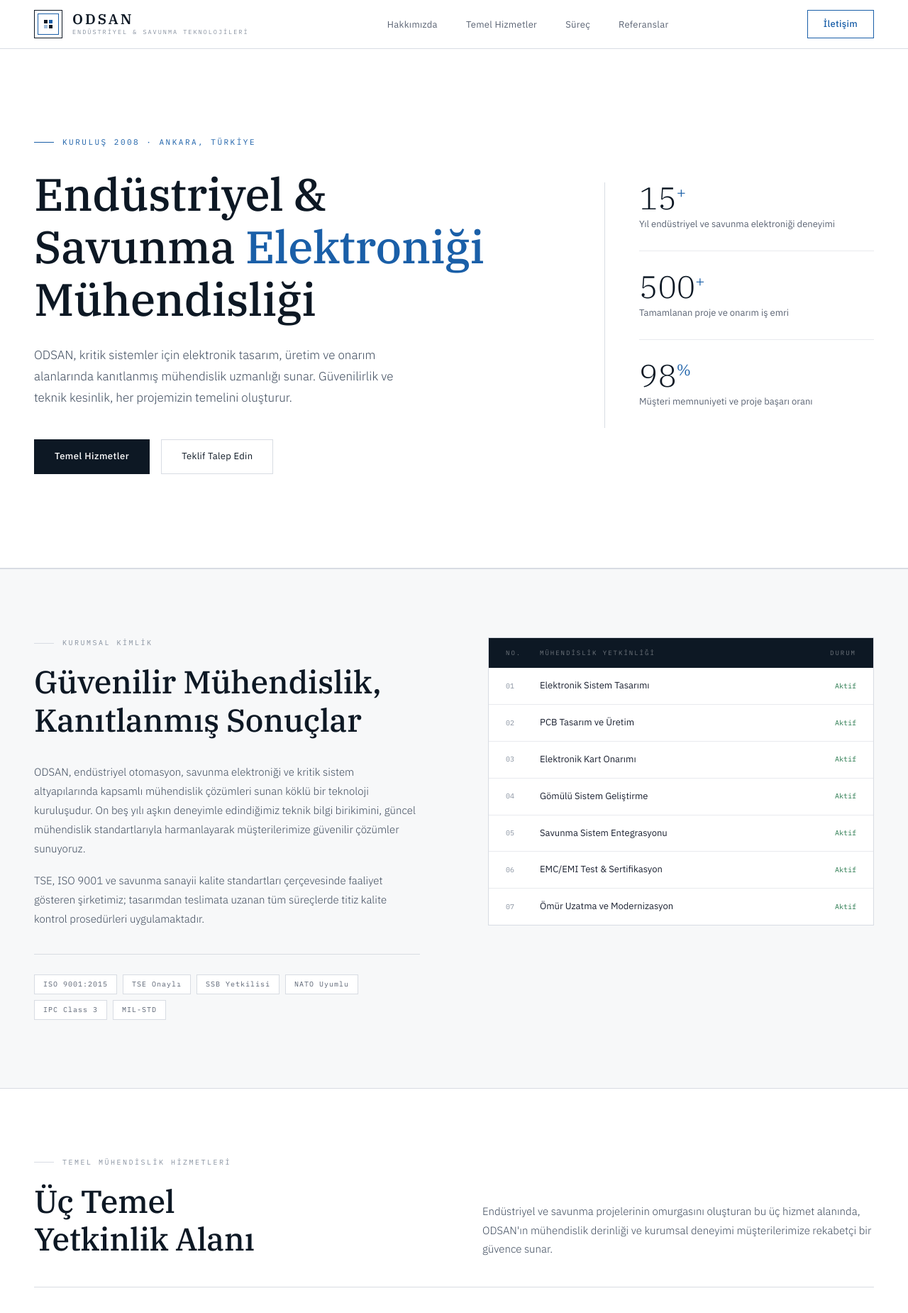
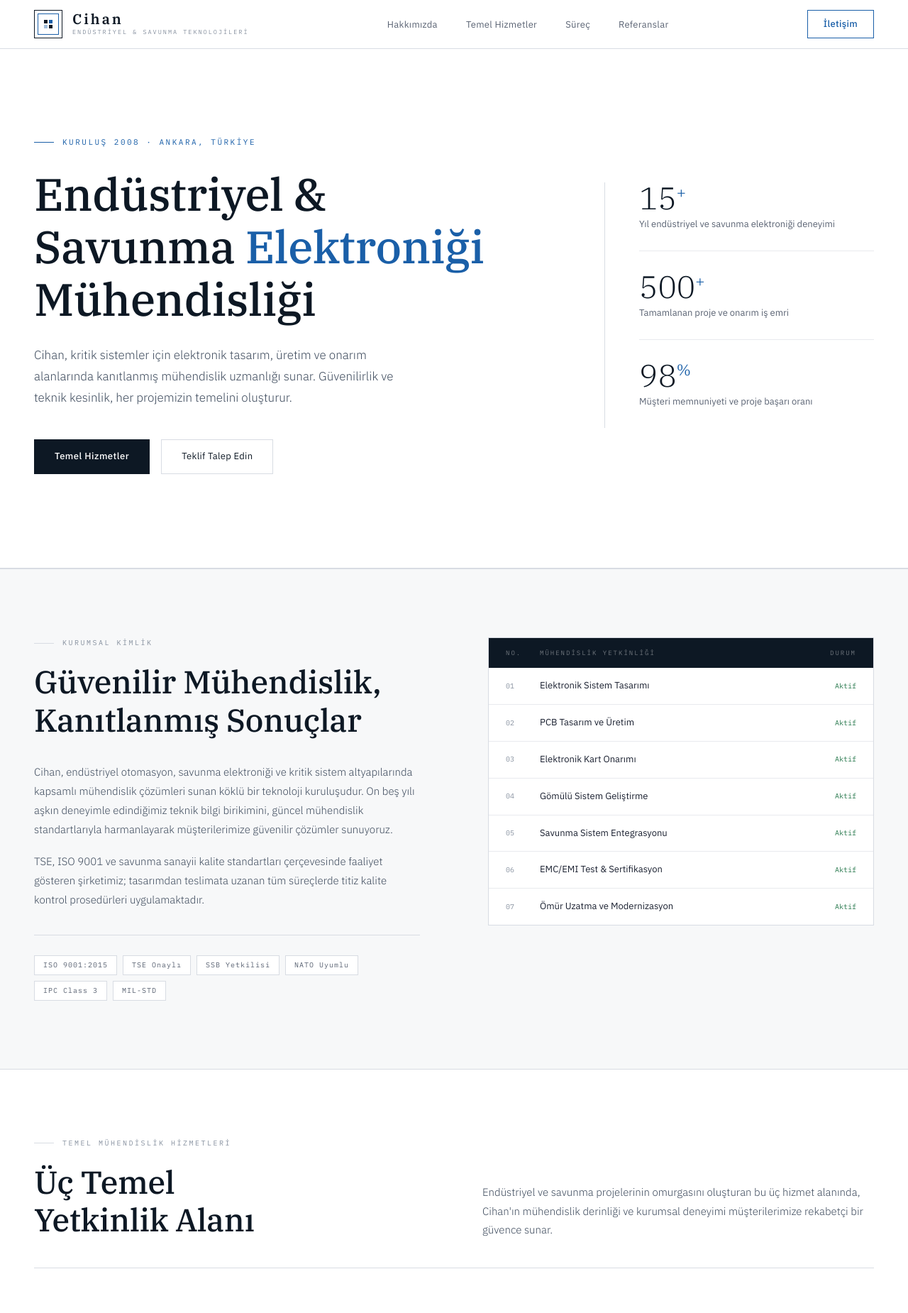
Before and after one commit to emrecihn/cihan.github.io, a plain HTML site: page index.html in a window 1280 px wide. Shown: the top 1850 px of the page at 71% size. Drawn offline with Linux system fonts and the light colour scheme.

Commit message:
Update and rename odsan-website-v2.html to index.html

```diff
--- a/odsan-website-v2.html
+++ b/index.html
@@ -3,7 +3,7 @@
 <head>
 <meta charset="UTF-8">
 <meta name="viewport" content="width=device-width, initial-scale=1.0">
-<title>ODSAN — Endüstriyel & Savunma Teknolojileri</title>
+<title>Cihan — Endüstriyel & Savunma Teknolojileri</title>
 <link href="https://fonts.googleapis.com/css2?family=IBM+Plex+Serif:wght@300;400;500;600&family=IBM+Plex+Sans:wght@300;400;500;600&family=IBM+Plex+Mono:wght@400&display=swap" rel="stylesheet">
 <style>
   :root {
@@ -962,7 +962,7 @@
         </svg>
       </div>
       <div class="logo-wordmark">
-        <span class="logo-main">ODSAN</span>
+        <span class="logo-main">Cihan</span>
         <span class="logo-tagline">Endüstriyel & Savunma Teknolojileri</span>
       </div>
     </a>
@@ -990,7 +990,7 @@
         Mühendisliği
       </h1>
       <p class="hero-lead">
-        ODSAN, kritik sistemler için elektronik tasarım, üretim ve onarım alanlarında kanıtlanmış mühendislik uzmanlığı sunar. Güvenilirlik ve teknik kesinlik, her projemizin temelini oluşturur.
+        Cihan, kritik sistemler için elektronik tasarım, üretim ve onarım alanlarında kanıtlanmış mühendislik uzmanlığı sunar. Güvenilirlik ve teknik kesinlik, her projemizin temelini oluşturur.
       </p>
       <div class="hero-actions">
         <a href="#core-services" class="btn-primary">Temel Hizmetler</a>
@@ -1030,7 +1030,7 @@
         <div class="about-header">
           <h2>Güvenilir Mühendislik,<br>Kanıtlanmış Sonuçlar</h2>
         </div>
-        <p>ODSAN, endüstriyel otomasyon, savunma elektroniği ve kritik sistem altyapılarında kapsamlı mühendislik çözümleri sunan köklü bir teknoloji kuruluşudur. On beş yılı aşkın deneyimle edindiğimiz teknik bilgi birikimini, güncel mühendislik standartlarıyla harmanlayarak müşterilerimize güvenilir çözümler sunuyoruz.</p>
+        <p>Cihan, endüstriyel otomasyon, savunma elektroniği ve kritik sistem altyapılarında kapsamlı mühendislik çözümleri sunan köklü bir teknoloji kuruluşudur. On beş yılı aşkın deneyimle edindiğimiz teknik bilgi birikimini, güncel mühendislik standartlarıyla harmanlayarak müşterilerimize güvenilir çözümler sunuyoruz.</p>
         <p>TSE, ISO 9001 ve savunma sanayii kalite standartları çerçevesinde faaliyet gösteren şirketimiz; tasarımdan teslimata uzanan tüm süreçlerde titiz kalite kontrol prosedürleri uygulamaktadır.</p>
         <div class="cert-row">
           <span class="cert">ISO 9001:2015</span>
@@ -1100,7 +1100,7 @@
         </div>
         <h2>Üç Temel<br>Yetkinlik Alanı</h2>
       </div>
-      <p>Endüstriyel ve savunma projelerinin omurgasını oluşturan bu üç hizmet alanında, ODSAN'ın mühendislik derinliği ve kurumsal deneyimi müşterilerimize rekabetçi bir güvence sunar.</p>
+      <p>Endüstriyel ve savunma projelerinin omurgasını oluşturan bu üç hizmet alanında, Cihan'ın mühendislik derinliği ve kurumsal deneyimi müşterilerimize rekabetçi bir güvence sunar.</p>
     </div>
 
     <div class="core-cards">
@@ -1344,7 +1344,7 @@
           </div>
           <div class="contact-detail-body">
             <div class="contact-detail-label">E-posta</div>
-            <div class="contact-detail-value">info@odsan.com.tr</div>
+            <div class="contact-detail-value">info@Cihan.com.tr</div>
           </div>
         </div>
         <div class="contact-detail">
@@ -1421,9 +1421,9 @@
           <rect x="8" y="8" width="5" height="5" fill="rgba(255,255,255,0.5)"/>
         </svg>
       </div>
-      <span class="footer-wordmark">ODSAN</span>
+      <span class="footer-wordmark">Cihan</span>
     </div>
-    <span class="footer-copy">© 2024 ODSAN Teknoloji San. Tic. A.Ş. — Tüm hakları saklıdır.</span>
+    <span class="footer-copy">© 2024 Cihan Teknoloji San. Tic. A.Ş. — Tüm hakları saklıdır.</span>
     <ul class="footer-links">
       <li><a href="#">Gizlilik Politikası</a></li>
       <li><a href="#">Kalite Belgeleri</a></li>
```
